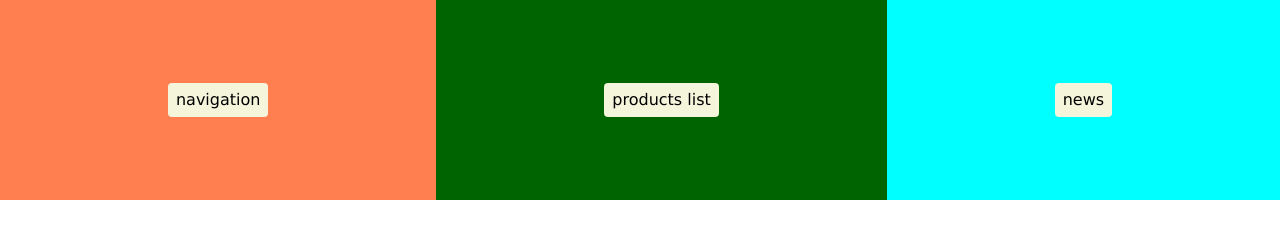
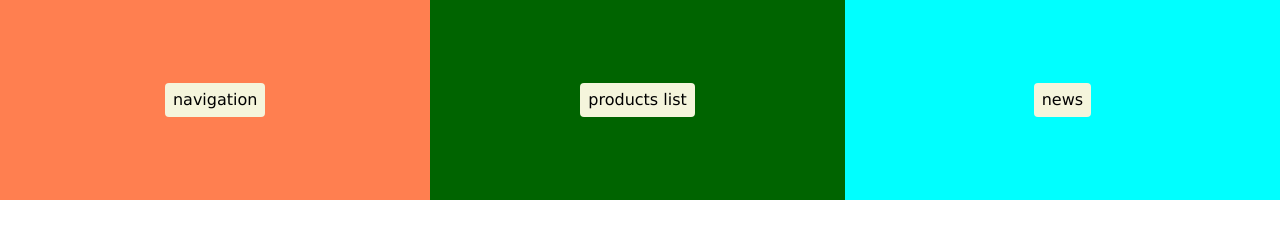
Before and after one commit to HITAND/JSlessons, a plain HTML site: page test1/index.html in a window 1280 px wide. Drawn offline with nearby package versions, Linux system fonts and the light colour scheme.

Commit message:
Update index.html

```diff
--- a/test1/index.html
+++ b/test1/index.html
@@ -16,7 +16,7 @@
 			display: flex;
 			background-color:#ff7f50;
 			min-height:200px;
-			flex-grow: 1;
+			flex-grow: 1.1;
 		}
 		.products-list{
 			display: flex;
@@ -28,7 +28,7 @@
 			display: flex;
 			background-color:#0ff;
 			min-height:200px;
-			flex-grow: 1;
+			flex-grow: 1.2;
 		}
 		span{
 			background-color:beige;
```
